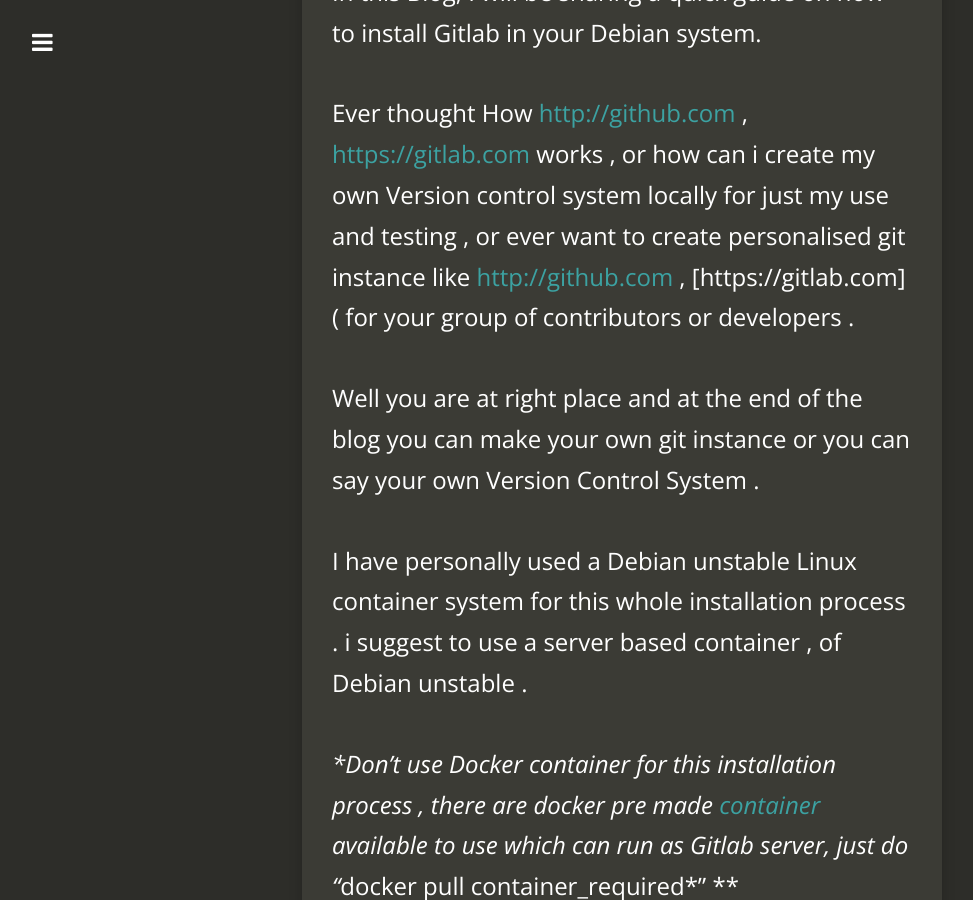
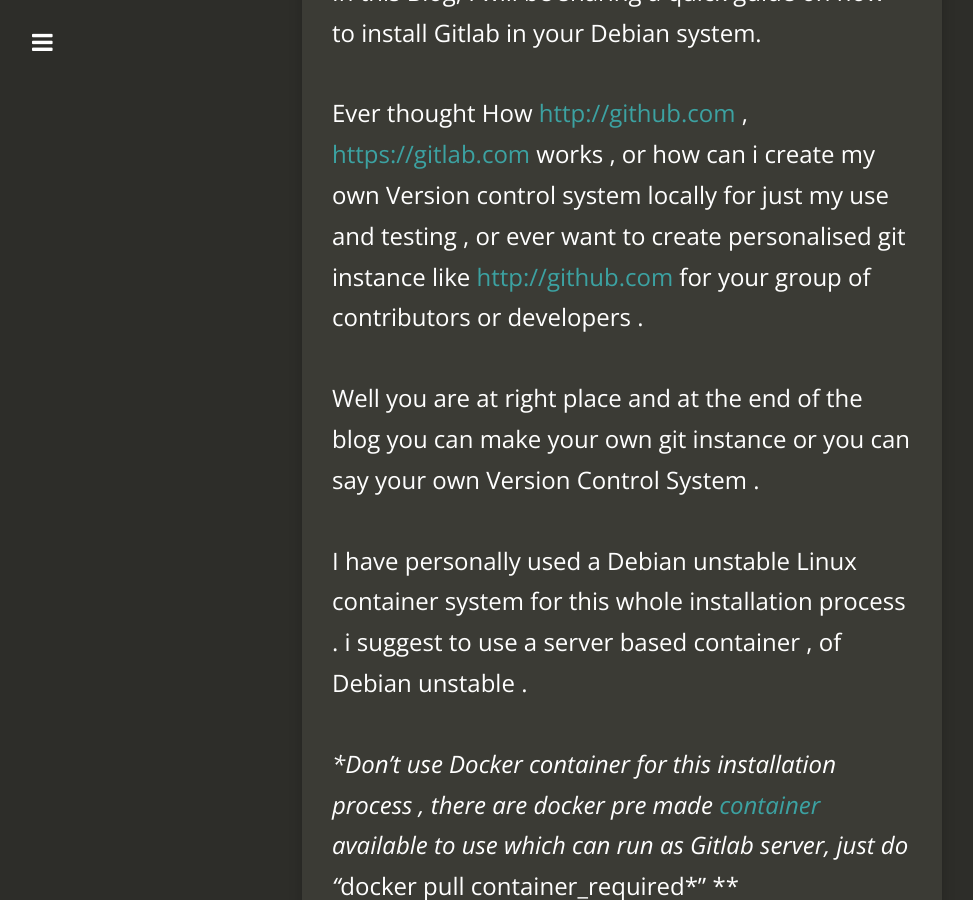
Before and after one commit to Manas-kashyap/Manas-kashyap.github.io, a Jekyll site: the page built from _posts/2019-06-14-Basics-of-gitlab-installation.md, in a window 1280 px wide and 900 px high, scrolled down 326 px. Shown: the whole window, without its empty margins (18-991 px from the left). Built offline with Jekyll 4.4.1, drawn with Linux system fonts in a browser that asks for light colours; nearby versions of some CDN libraries; comment, search, counter and statistics services are not loaded; part of the change alters nothing that is shown.

Commit message:
modified post

```diff
--- a/_posts/2019-06-14-Basics-of-gitlab-installation.md
+++ b/_posts/2019-06-14-Basics-of-gitlab-installation.md
@@ -16,7 +16,7 @@ tags:
 ---
 In this Blog, I will be sharing a quick guide on how to install Gitlab in your Debian system.
 
-Ever thought How [http://github.com](http://github.com/) , [https://gitlab.com](https://gitlab.com/)  works , or how can i create my own Version control system locally for just my use and testing , or ever want to create personalised git instance like  [http://github.com](http://github.com/) , [https://gitlab.com]( for your group of contributors or developers .
+Ever thought How [http://github.com](http://github.com/) , [https://gitlab.com](https://gitlab.com/)  works , or how can i create my own Version control system locally for just my use and testing , or ever want to create personalised git instance like  [http://github.com](http://github.com/) for your group of contributors or developers .
 
 Well you are at right place and at the end of the blog you can make your own git instance or you can say your own Version Control System .
 
```
